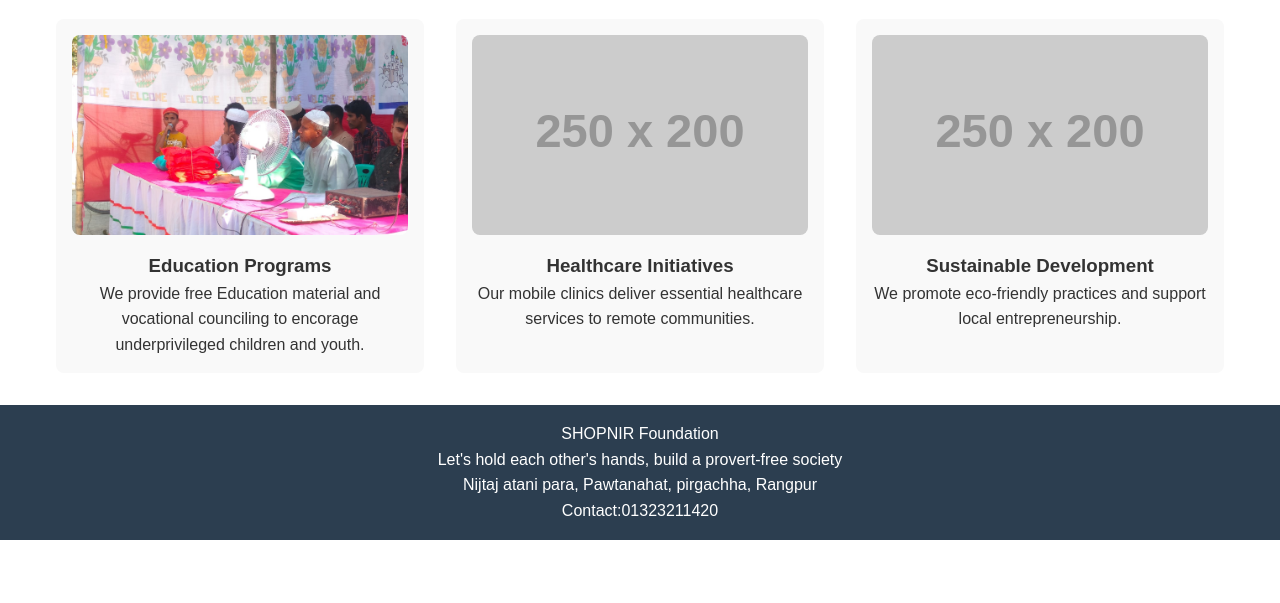
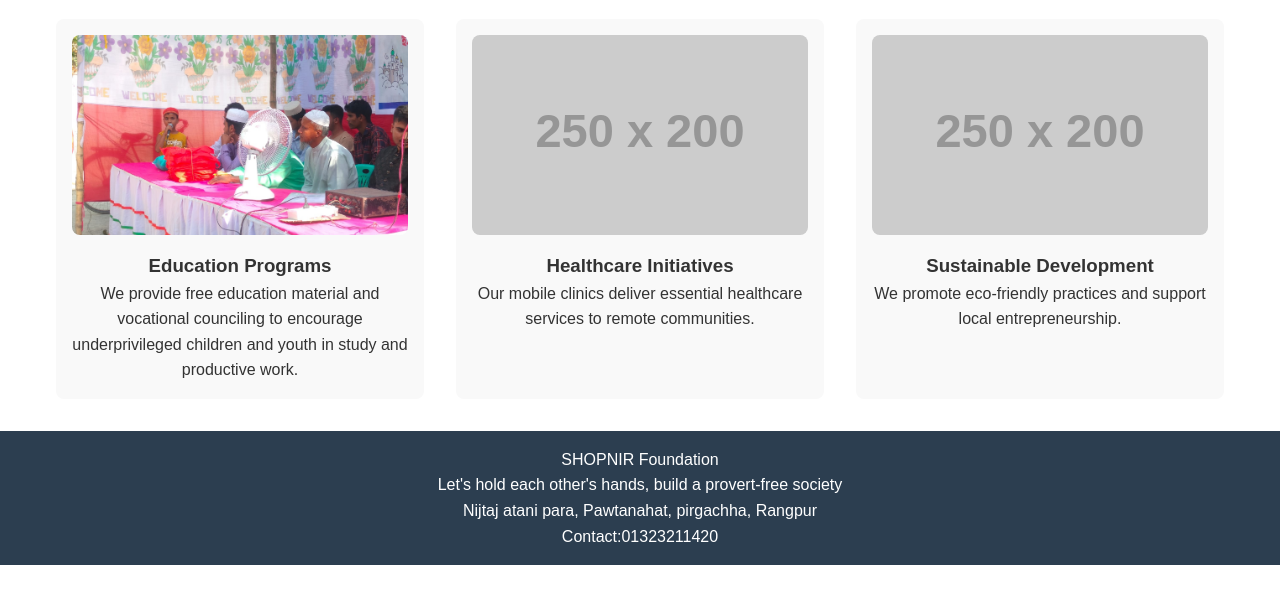
Before and after one commit to shopnonirfoundation-svg/shopnonirfoundation, a plain HTML site: page activity.html in a window 1280 px wide. Shown: the part 167-770 px from the top of the page. Drawn offline with Linux system fonts and the light colour scheme; placeholder pictures from the web are drawn by us.

Commit message:
Update activity.html

```diff
--- a/activity.html
+++ b/activity.html
@@ -65,7 +65,7 @@
             <div class="activity-item">
                 <img src="shikha.jpg" alt="Activity 1">
                 <h3>Education Programs</h3>
-                <p>We provide free Education material and vocational counciling to encorage underprivileged children and youth.</p>
+                <p>We provide free education material and vocational counciling to encourage underprivileged children and youth in study and productive work.</p>
             </div>
             <div class="activity-item">
                 <img src="https://via.placeholder.com/250x200" alt="Activity 2">
```
